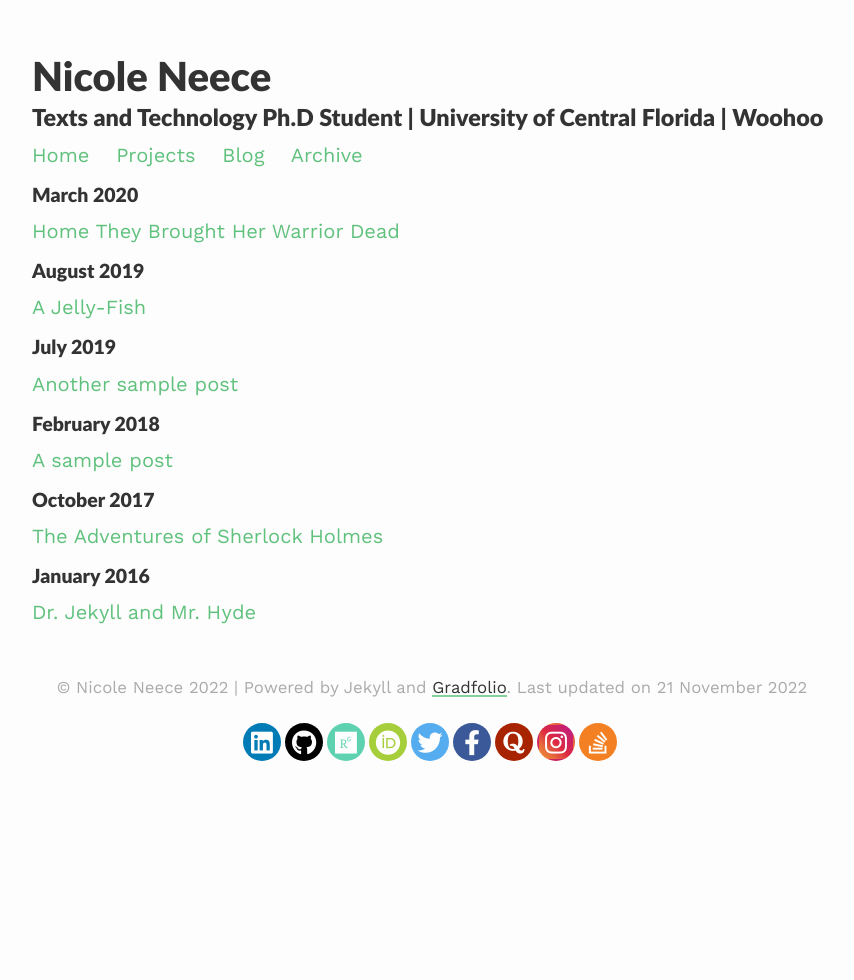
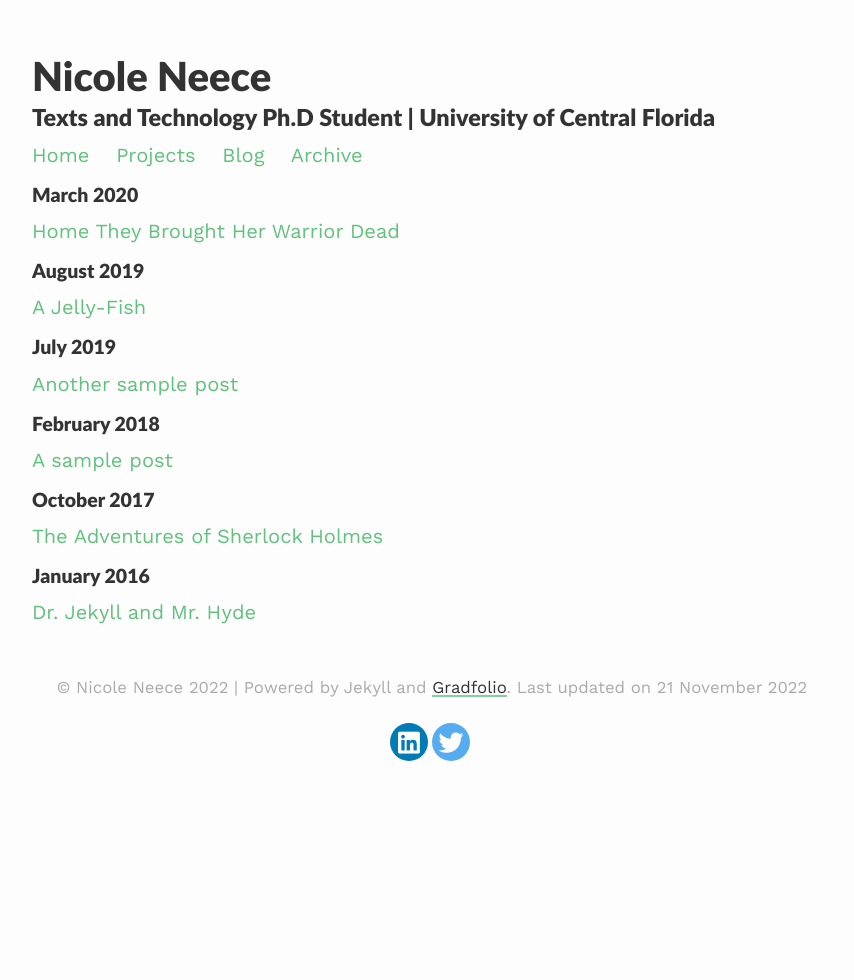
Before and after one commit to NicoleNeece/intrototnt, a Jekyll site: the page built from archive.html, in a window 1280 px wide. Shown: the whole page, without its empty margins (208-1062 px from the left). Built offline with Jekyll 4.4.1, drawn with Linux system fonts in a browser that asks for light colours; nearby versions of some CDN libraries; some of the changed lines change nothing that is shown.

Commit message:
Update _config.yml

```diff
--- a/_config.yml
+++ b/_config.yml
@@ -1,9 +1,9 @@
 ### your site title here
 
 title: Nicole Neece
-description: Texts and Technology Ph.D Student | University of Central Florida | Woohoo
+description: Texts and Technology Ph.D Student | University of Central Florida
 
-baseurl: /gradfolio #name of GitHub repository
+baseurl: /intrototnt #name of GitHub repository
 url: "" #custom url to be used instead of GitHub repository
 email: #
 
@@ -13,15 +13,9 @@ permalink: /blog/:year/:title/
 paginate_path: /blog/page:num/
 
 # Social media links in footer
-twitter: "#"
-linkedin: "#"
-stackoverflow: "#"
-github: "#"
-researchgate: "#"
-orcid: "#"
-quora: "#"
-instagram: "#"
-facebook: "#"
+twitter: "NicoleNeece"
+linkedin: "Nicole Neece"
+
 
 
 # Markdown
```
